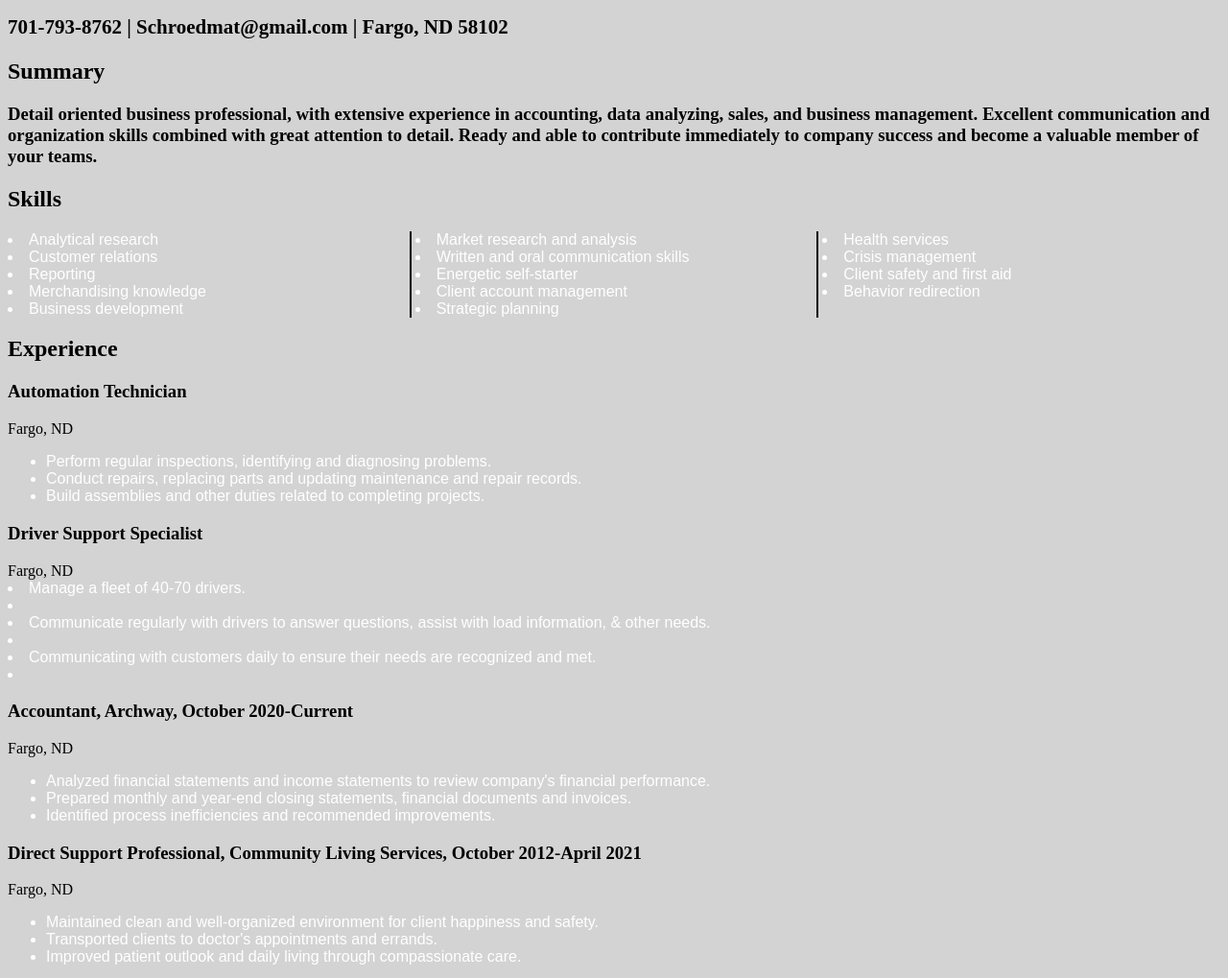
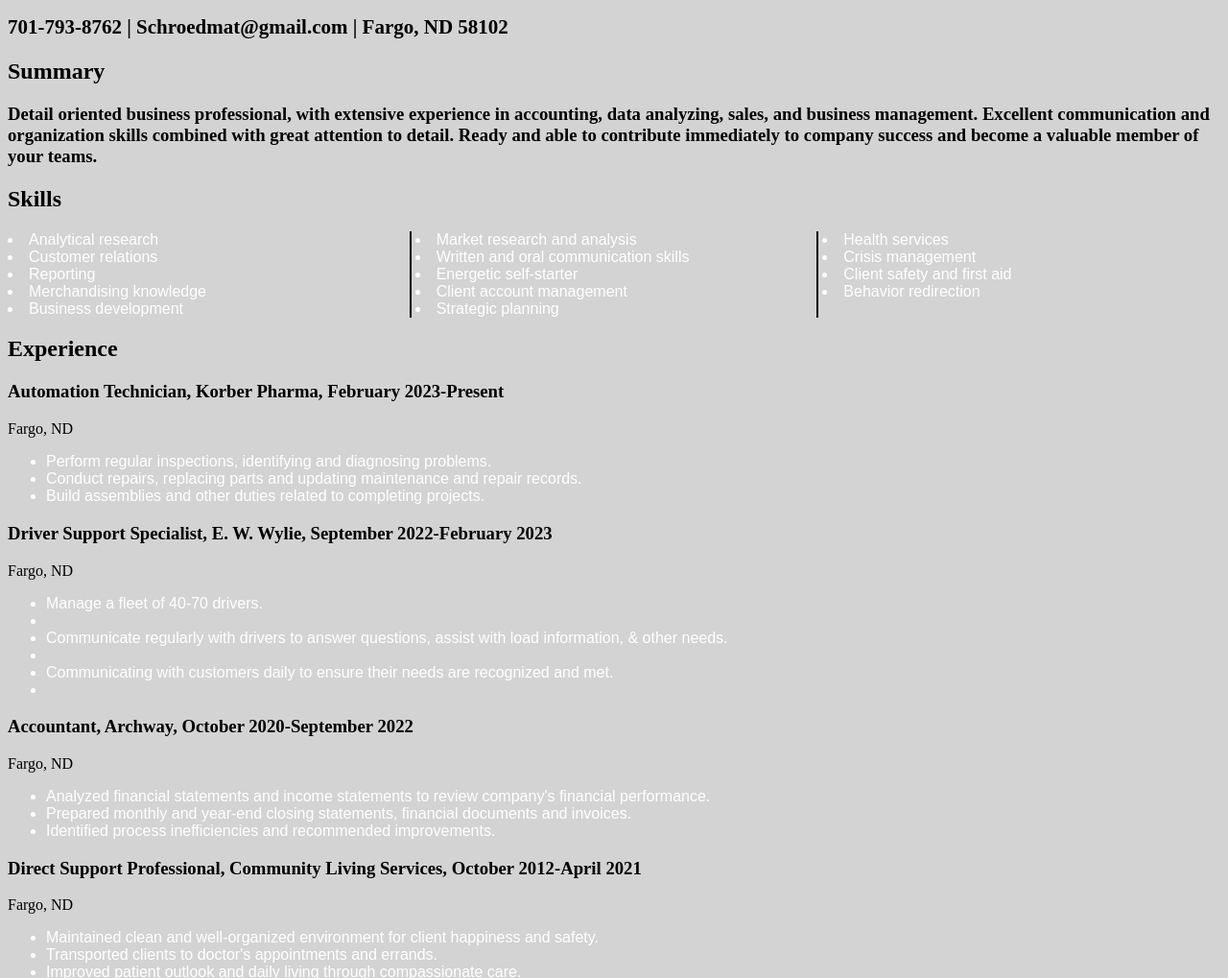
Before and after one commit to schroedmat/resume, a plain HTML site: page index.html in a window 1280 px wide. Shown: the part 81-1100 px from the top of the page at 96% size. Drawn offline with Linux system fonts and the light colour scheme.

Commit message:
Update index.html

```diff
--- a/index.html
+++ b/index.html
@@ -50,7 +50,7 @@
     </div>
 
     <div class="experience1">
-      <h3> Automation Technician </h3>
+      <h3> Automation Technician, Korber Pharma, February 2023-Present </h3>
       <p1> Fargo, ND</p1>
     </div>
 
@@ -63,11 +63,11 @@
     </div>
 
     <div class="experience2">
-      <h3> Driver Support Specialist</h3>
+      <h3> Driver Support Specialist, E. W. Wylie, September 2022-February 2023</h3>
       <p1> Fargo, ND</p1>
     </div>
 
-    <div class="experience2text>
+    <div class="experience2text">
       <ul>
         <li> Manage a fleet of 40-70 drivers. <li>
         <li> Communicate regularly with drivers to answer questions, assist with load information, & other needs. <li>
@@ -76,7 +76,7 @@
     </div>
 
     <div class="experience3">
-      <h3> Accountant, Archway, October 2020-Current </h3>
+      <h3> Accountant, Archway, October 2020-September 2022 </h3>
       <p1> Fargo, ND </p1>
     </div>
 
```
